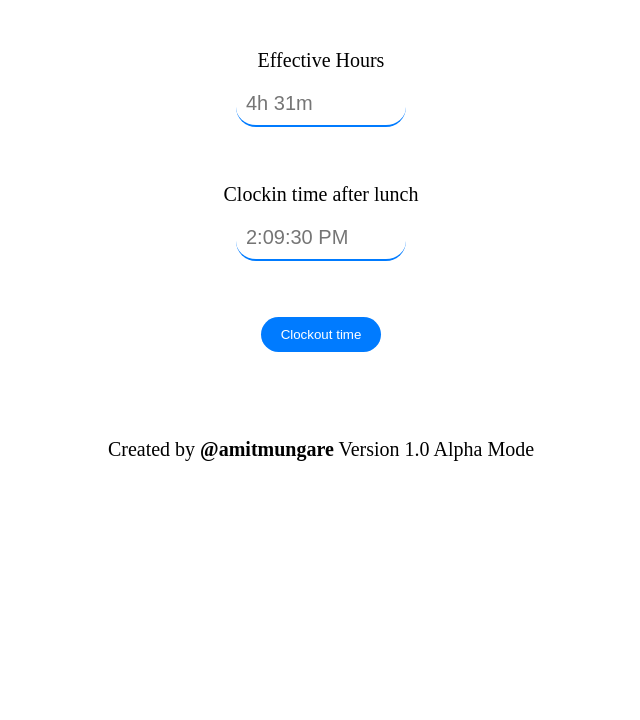
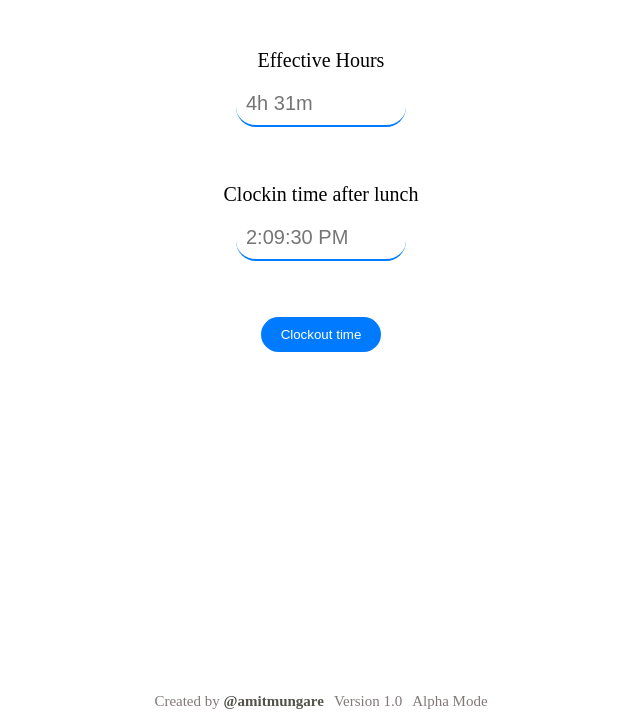
Before and after one commit to amitmungare27/time-calculator, a plain HTML site: page index.html in a window 1280 px wide. Shown: the part 80-800 px from the top of the page, without its empty margins (319-959 px from the left). Drawn offline with Linux system fonts and the light colour scheme.

Commit message:
Update styles.css

```diff
--- a/styles.css
+++ b/styles.css
@@ -40,3 +40,30 @@ button:hover {
 h2 {
     margin-bottom: 70px
 }
+
+.footer {
+    position: fixed;
+    bottom: 0;
+    width: 100%;
+    font-size: 15px;
+    color: #837878;
+    padding: 10px 20px;
+    text-align: center;
+}
+
+.footer-content {
+    display: flex;
+    justify-content: center;
+}
+
+.footer-content span {
+    margin-right: 10px;
+}
+
+.footer-content span:last-child {
+    margin-right: 0;
+}
+
+.footer-content strong {
+    color: #53534b;
+}
```
